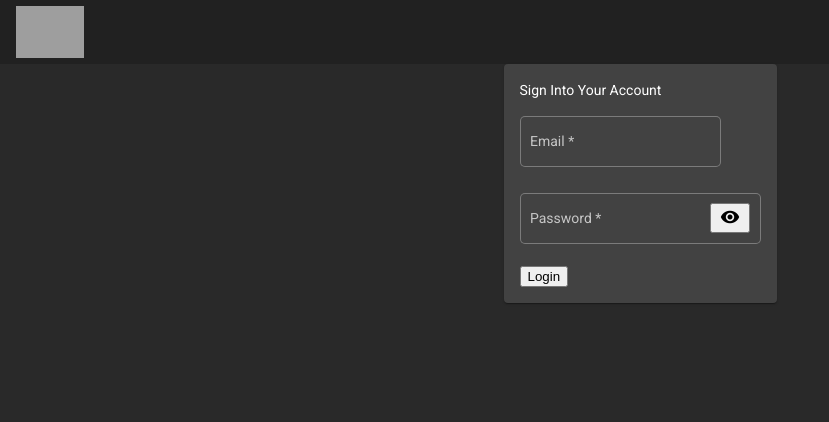
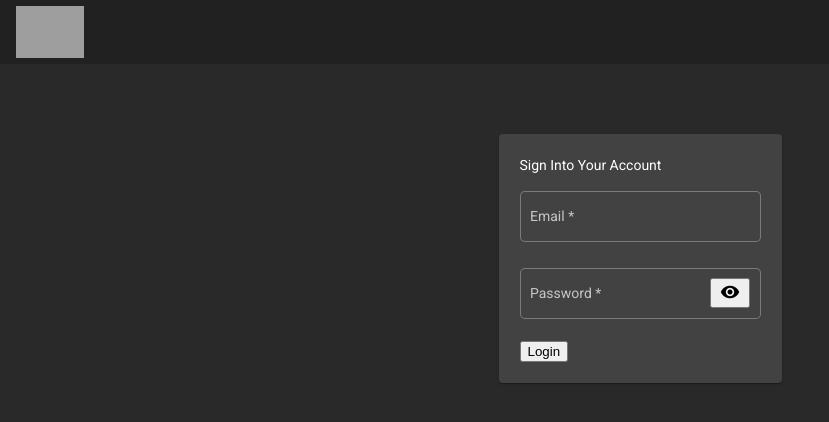
Before and after one commit to FranMackinlay/WAC, an Angular app: page / in a window 1280 px wide. Shown: the top 422 px of the page, without its empty margins (0-829 px from the left). Built offline with nearby package versions, Linux system fonts and the light colour scheme; grey boxes are pictures that could not be loaded.

Commit message:
IMPROVE, login styles

```diff
--- a/src/app/components/login-component/login.component.html
+++ b/src/app/components/login-component/login.component.html
@@ -1,12 +1,12 @@
 <div id="login-component">
-  <mat-card>
+  <mat-card class="p-2">
     <mat-card-content>
       <div class="header">
         <P>Sign Into Your Account </P>
       </div>
       <form (ngSubmit)="onSubmit()" name="loginForm" [formGroup]="loginForm">
         <div class="emailInput">
-          <mat-form-field class="full-width" appearance="outline">
+          <mat-form-field class="full-width w-100" appearance="outline">
             <mat-label>Email</mat-label>
             <input formControlName="email" matInput placeholder="Enter email address" required />
             <mat-error *ngIf="!loginForm.controls['email'].valid">
--- a/src/app/components/login-component/login.component.less
+++ b/src/app/components/login-component/login.component.less
@@ -1,7 +1,8 @@
 #login-component {
   display: flex;
-  align-items: center;
+  align-items: flex-start;
   justify-content: center;
+  margin-top: 5em;
 
   .login-card {
     width: 30%;
```
